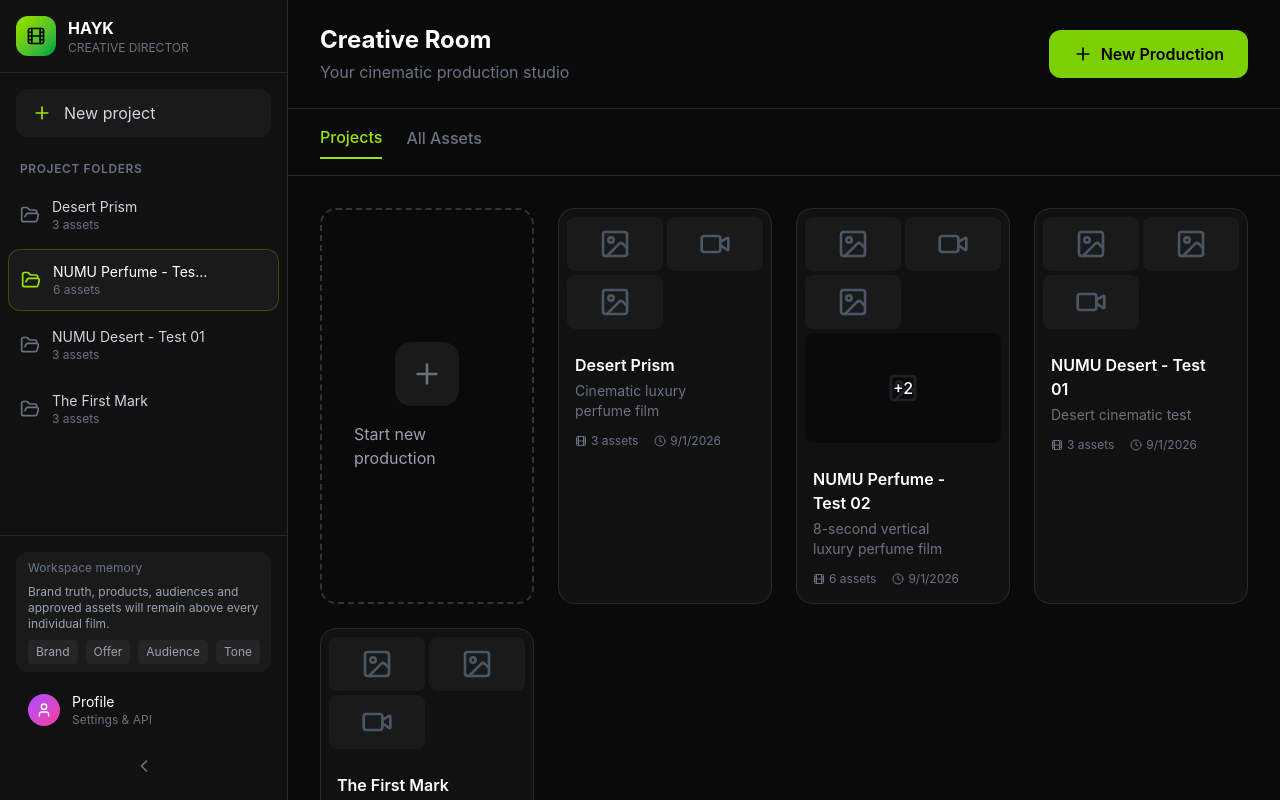
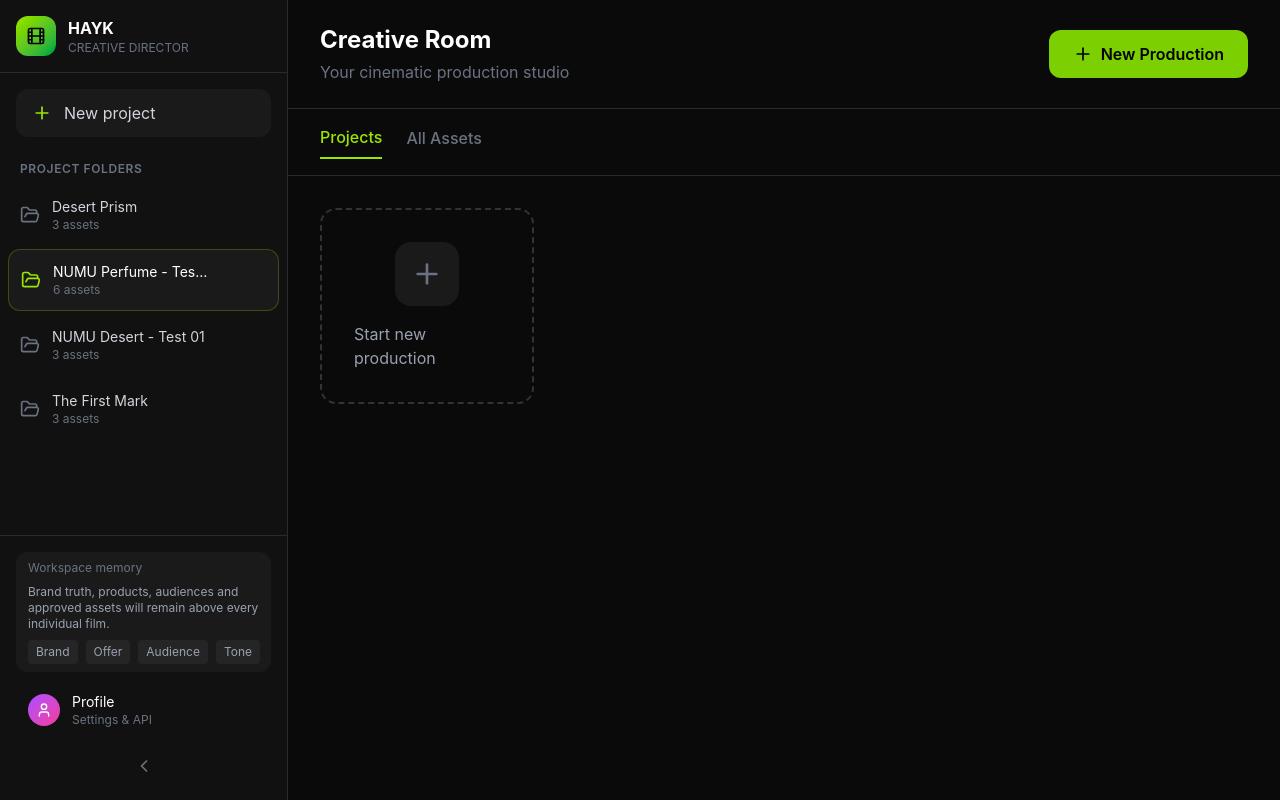
Before and after one commit to GenieLead/numu-studio, a Next.js app: page / in a window 1280 px wide. Built offline with nearby package versions, Linux system fonts and the light colour scheme.

Commit message:
Fix settings scroll, add back button, clear hardcoded projects

```diff
--- a/src/app/page.tsx
+++ b/src/app/page.tsx
@@ -1,6 +1,6 @@
 "use client";
 
-import { useState } from "react";
+import { useState, useEffect } from "react";
 import Link from "next/link";
 import {
   Plus,
@@ -32,56 +32,15 @@ interface Project {
 
 export default function Dashboard() {
   const [activeTab, setActiveTab] = useState<"projects" | "assets">("projects");
+  const [projects, setProjects] = useState<Project[]>([]);
 
-  const [projects] = useState<Project[]>([
-    {
-      id: "1",
-      name: "Desert Prism",
-      description: "Cinematic luxury perfume film",
-      assets: [
-        { id: "a1", name: "product reference.jpeg", type: "image", thumbnail: "/api/placeholder/300/200", createdAt: new Date() },
-        { id: "a2", name: "perfume reference Ad.mp4", type: "video", thumbnail: "/api/placeholder/300/200", createdAt: new Date() },
-        { id: "a3", name: "Character reference.jpg", type: "image", thumbnail: "/api/placeholder/300/200", createdAt: new Date() },
-      ],
-      lastModified: new Date(),
-    },
-    {
-      id: "2",
-      name: "NUMU Perfume - Test 02",
-      description: "8-second vertical luxury perfume film",
-      assets: [
-        { id: "a4", name: "product reference.jpeg", type: "image", thumbnail: "/api/placeholder/300/200", createdAt: new Date() },
-        { id: "a5", name: "perfume reference Ad.mp4", type: "video", thumbnail: "/api/placeholder/300/200", createdAt: new Date() },
-        { id: "a6", name: "Character reference.jpg", type: "image", thumbnail: "/api/placeholder/300/200", createdAt: new Date() },
-        { id: "a7", name: "desert landscape.jpg", type: "image", thumbnail: "/api/placeholder/300/200", createdAt: new Date() },
-        { id: "a8", name: "final shot 01.mp4", type: "video", thumbnail: "/api/placeholder/300/200", createdAt: new Date() },
-        { id: "a9", name: "final shot 02.mp4", type: "video", thumbnail: "/api/placeholder/300/200", createdAt: new Date() },
-      ],
-      lastModified: new Date(),
-    },
-    {
-      id: "3",
-      name: "NUMU Desert - Test 01",
-      description: "Desert cinematic test",
-      assets: [
-        { id: "a10", name: "desert reference.jpg", type: "image", thumbnail: "/api/placeholder/300/200", createdAt: new Date() },
-        { id: "a11", name: "model reference.jpg", type: "image", thumbnail: "/api/placeholder/300/200", createdAt: new Date() },
-        { id: "a12", name: "AI evidence.mp4", type: "video", thumbnail: "/api/placeholder/300/200", createdAt: new Date() },
-      ],
-      lastModified: new Date(),
-    },
-    {
-      id: "4",
-      name: "The First Mark",
-      description: "Origin pen opening scene",
-      assets: [
-        { id: "a13", name: "pen reference.jpg", type: "image", thumbnail: "/api/placeholder/300/200", createdAt: new Date() },
-        { id: "a14", name: "desk reference.jpg", type: "image", thumbnail: "/api/placeholder/300/200", createdAt: new Date() },
-        { id: "a15", name: "AI evidence.mp4", type: "video", thumbnail: "/api/placeholder/300/200", createdAt: new Date() },
-      ],
-      lastModified: new Date(),
-    },
-  ]);
+  // Load projects from localStorage on mount
+  useEffect(() => {
+    const savedProjects = localStorage.getItem("numu_projects");
+    if (savedProjects) {
+      setProjects(JSON.parse(savedProjects));
+    }
+  }, []);
 
   return (
     <div className="h-full flex flex-col bg-[#0a0a0a]">
--- a/src/app/settings/page.tsx
+++ b/src/app/settings/page.tsx
@@ -1,6 +1,7 @@
 "use client";
 
 import { useState, useEffect } from "react";
+import Link from "next/link";
 import {
   Key,
   Save,
@@ -9,7 +10,8 @@ import {
   CheckCircle,
   AlertCircle,
   CreditCard,
-  Activity
+  Activity,
+  ArrowLeft
 } from "lucide-react";
 
 export default function SettingsPage() {
@@ -38,12 +40,17 @@ export default function SettingsPage() {
   };
 
   return (
-    <div className="h-full bg-[#0a0a0a]">
+    <div className="h-full bg-[#0a0a0a] overflow-y-auto">
       <div className="max-w-3xl mx-auto px-8 py-12">
         {/* Header */}
-        <div className="mb-8">
-          <h1 className="text-2xl font-bold text-white">Settings</h1>
-          <p className="text-gray-500 mt-2">Configure your NUMU Studio</p>
+        <div className="mb-8 flex items-center gap-4">
+          <Link href="/" className="p-2 hover:bg-[#1a1a1a] rounded-xl">
+            <ArrowLeft className="w-5 h-5 text-gray-400" />
+          </Link>
+          <div>
+            <h1 className="text-2xl font-bold text-white">Settings</h1>
+            <p className="text-gray-500 mt-2">Configure your NUMU Studio</p>
+          </div>
         </div>
 
         {/* API Configuration */}
```
